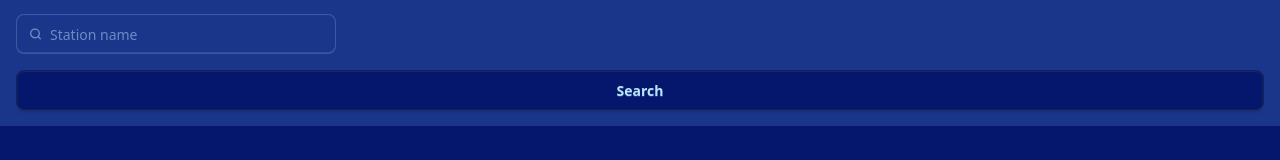
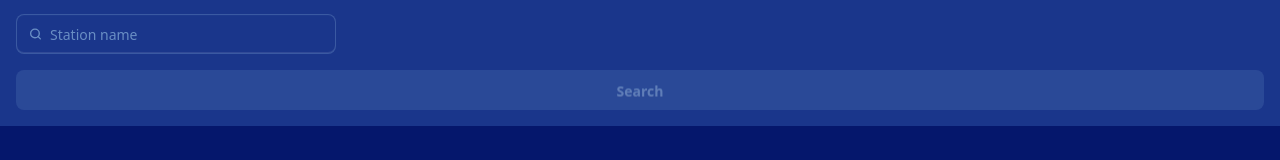
Before and after one commit to ifoca/wbs-wait-it-till-you-make-it-app, a React (Vite) app in the folder client/: page / in a window 1280 px wide. Shown: the part 530-690 px from the top of the page. Built offline with nearby package versions, Linux system fonts and the light colour scheme.

Commit message:
replace error with disabled button

```diff
--- a/client/src/components/SearchBar.tsx
+++ b/client/src/components/SearchBar.tsx
@@ -1,24 +1,18 @@
-import { useState } from 'react';
+import { useState, type FormEvent } from 'react';
+
 import { useNavigate } from 'react-router-dom';
-import ErrorMessage from './ErrorMessage';
 
 const SearchBar = () => {
   const [city, setCity] = useState('');
   const [station, setStation] = useState('');
-  const [error, setError] = useState(null); // To do: move error state to general context
   const navigate = useNavigate();
 
-  const handleSubmit = (e) => {
+  const handleSubmit = (e: FormEvent) => {
     e.preventDefault();
-    if (!city || !station) {
-      setError('Please add city and station');
-    }
     navigate(`/${city}/${station}`);
   };
 
-  if (error) {
-    return <ErrorMessage error={error} />;
-  }
+  const isDisabled = !city || !station;
 
   return (
     <>
@@ -77,7 +71,11 @@ const SearchBar = () => {
             required
           />
         </label>
-        <button type="submit" className="btn bg-neutral">
+        <button
+          type="submit"
+          className={`btn ${!isDisabled ? 'bg-neutral' : ''}`}
+          disabled={isDisabled}
+        >
           Search
         </button>
       </form>
```
